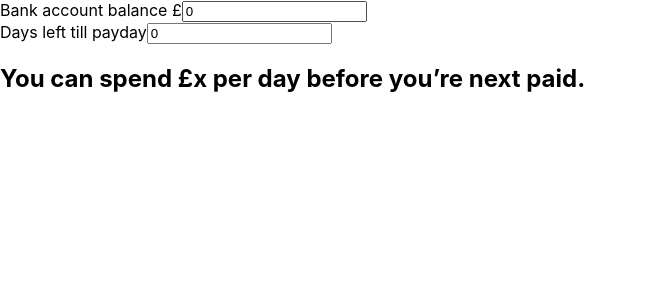
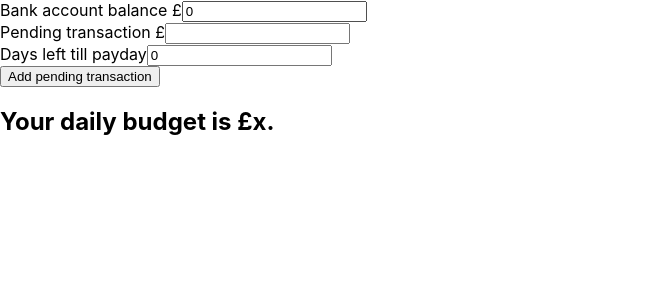
Before and after one commit to donbrae/siller, a React (Create React App) app: page / in a window 1280 px wide. Shown: the top 300 px of the page, without its empty margins (0-647 px from the left). Built offline with nearby package versions, Linux system fonts and the light colour scheme.

Commit message:
Added button to add pending transactions.

```diff
--- a/src/App.css
+++ b/src/App.css
@@ -1 +1,5 @@
 .App {}
+
+button {
+    display: block;
+}
--- a/src/App.js
+++ b/src/App.js
@@ -1,18 +1,22 @@
 import React, {useState, useEffect} from 'react';
 import Field from "./components/Field";
+import Button from "./components/Button";
 import './App.css';
 
 function App() {
-    const [account, setAccount] = useState(0);
-    const [perday, setPerday] = useState(0);
-    const [calcul, setCalcul] = useState('x');
+    const [account, setAccount] = useState(0); // Money in account
+    const [perday, setPerday] = useState(0); // Days till payday
+    const [calcul, setCalcul] = useState('x'); // Calcul
+    const [pending, setPending] = useState([<Field name="Pending transaction £" prefix="pending-"/>]); // Pending transactions
+
+    const pendingList = pending.map((item, key) => <div key={key}>{item}</div>);
 
     function goCalculate() {
 
         if (parseFloat(account) && parseFloat(perday)) {
             setCalcul((parseFloat(account) / parseFloat(perday)).toFixed(2));
         } else {
-          setCalcul('x');
+            setCalcul('x');
         }
     }
 
@@ -25,9 +29,13 @@ function App() {
     }); // Runs on init and every update
 
     return (<div>
-        <Field id="account" value={account} name="Bank account balance £" func={(e) => setAccount(e.target.value)}/>
+        <Field id="account" value={account} name="Bank account balance £" func={(e) => setAccount(e.target.value)}/> {pendingList}
         <Field id="perday" value={perday} name="Days left till payday" func={(e) => setPerday(e.target.value)}/>
-        <h2>You can spend £{calcul} per day before you’re next paid.</h2>
+        <Button id="add-pending" name="Add pending transaction" func={(e) => setPending([
+                ...pending,
+                <Field name="Pending transaction £" prefix="pending-"/>
+            ])}/>
+        <h2>Your daily budget is £{calcul}.</h2>
     </div>);
 }
 
--- /dev/null
+++ b/src/components/Button.js
@@ -0,0 +1,9 @@
+import React from 'react';
+import newId from '../utils/newid';
+
+function Button(props) {
+    let id = props.id ? props.id : newId(props.prefix);
+    return (<button id={id} onClick={props.func}>{props.name}</button>);
+}
+
+export default Button;
--- a/src/components/Field.js
+++ b/src/components/Field.js
@@ -1,10 +1,12 @@
 import React from 'react';
+import newId from '../utils/newid';
 
 function Field(props) {
-    return (<div>
-        <label htmlFor={props.id}>{props.name}</label>
-        <input type="text" id={props.id} value={props.value} onChange={props.func}></input>
-    </div>);
+    let id = props.id ? props.id : newId(props.prefix);
+    return (<>
+        <label htmlFor={id}>{props.name}</label>
+        <input type="text" id={id} value={props.value} onChange={props.func}></input>
+    </>);
 }
 
 export default Field;
--- /dev/null
+++ b/src/utils/newid.js
@@ -0,0 +1,8 @@
+let lastId = 0;
+
+function newId(prefix='element-') {
+    lastId++;
+    return `${prefix}${lastId}`;
+}
+
+export default newId;
```
